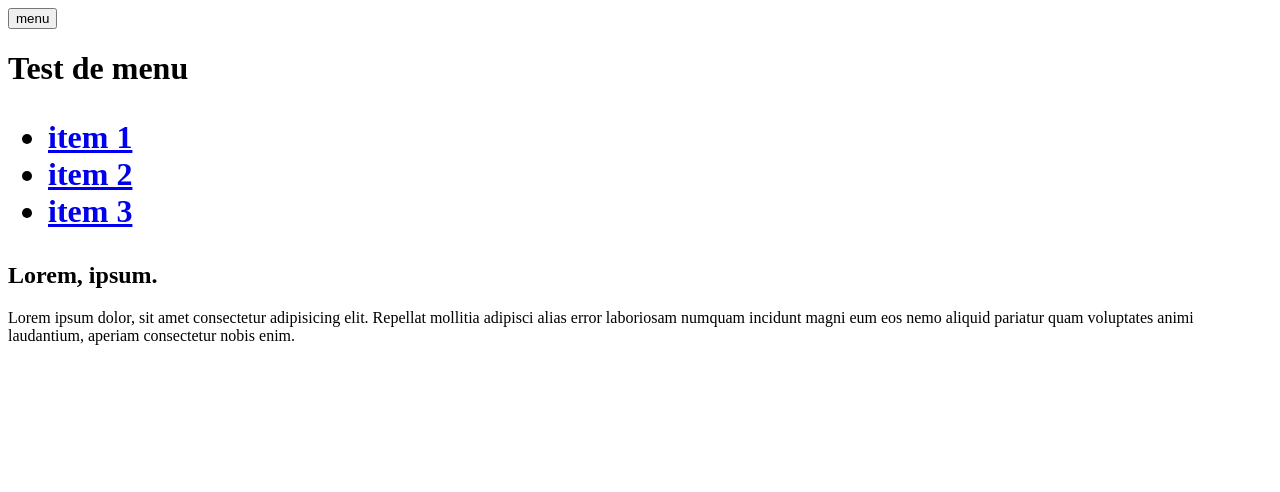
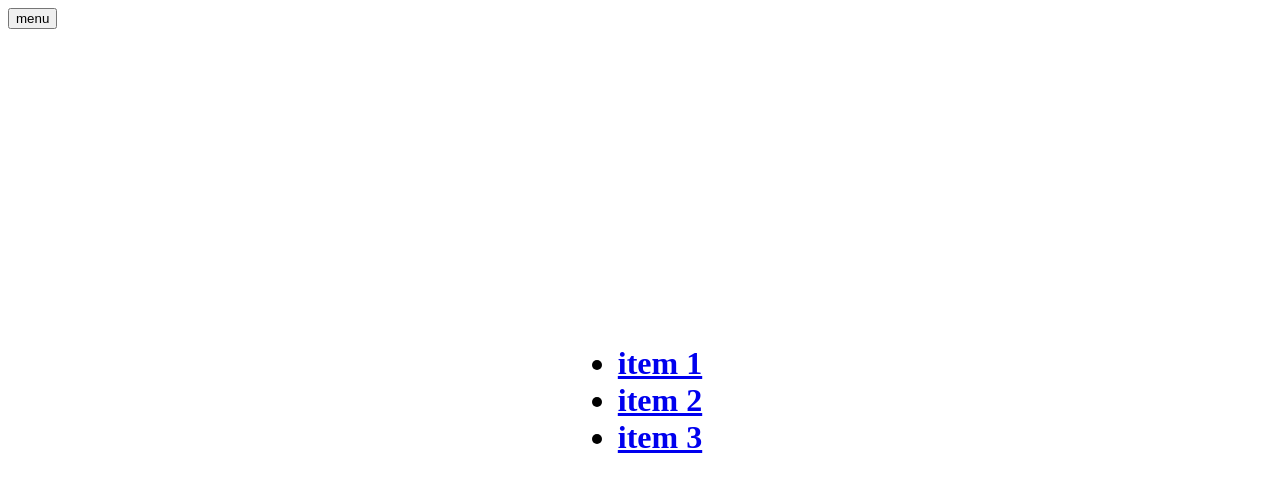
Before and after one commit to MMI-SAE-105/2022-r113-tp2-menu-alpinejs-Rose-Aline, a website: page index.html in a window 1280 px wide. Both pictures are taken after a click on the button "menu". Drawn offline with nearby package versions, Linux system fonts and the light colour scheme.

Commit message:
Aline_Rose_Menu_couvrant

```diff
--- a/index.html
+++ b/index.html
@@ -6,14 +6,26 @@
     <meta name="viewport" content="width=device-width, initial-scale=1.0" />
     <title>Test menu</title>
     <script defer src="https://unpkg.com/alpinejs"></script>
-  </head>
+  <style>.menu{
+    position: fixed;
+    top: 0;
+    left: 0;
+    width: 100vw;
+    height: 100vh;
+    background: #fff;
+    display: grid;
+    place-content: center;}
+    .header__menuBtn{ position:relative;
+    z-index:10;}
+    </style></head>
   <body>
     <!-- https://emmet.io/ -->
     <!-- header>h1{Test de menu} -->
     <header>
-      <button aria-controls="mainNav" @click="menuIsOpen = ! menuIsOpen">menu</button>
+      <button aria-controls="mainNav" @click="menuIsOpen = ! menuIsOpen" class="header__menuBtn">menu</button>
       <h1>Test de menu
-        <nav id="mainNav" x-show="menuIsOpen" x-transition.duration.1000ms>
+        <nav id="mainNav" x-show="menuIsOpen" x-transition.duration.1000ms
+        class="menu">
           <ul>
             <li><a href="#">item 1</a></li>
             <li><a href="#">item 2</a></li>
```
